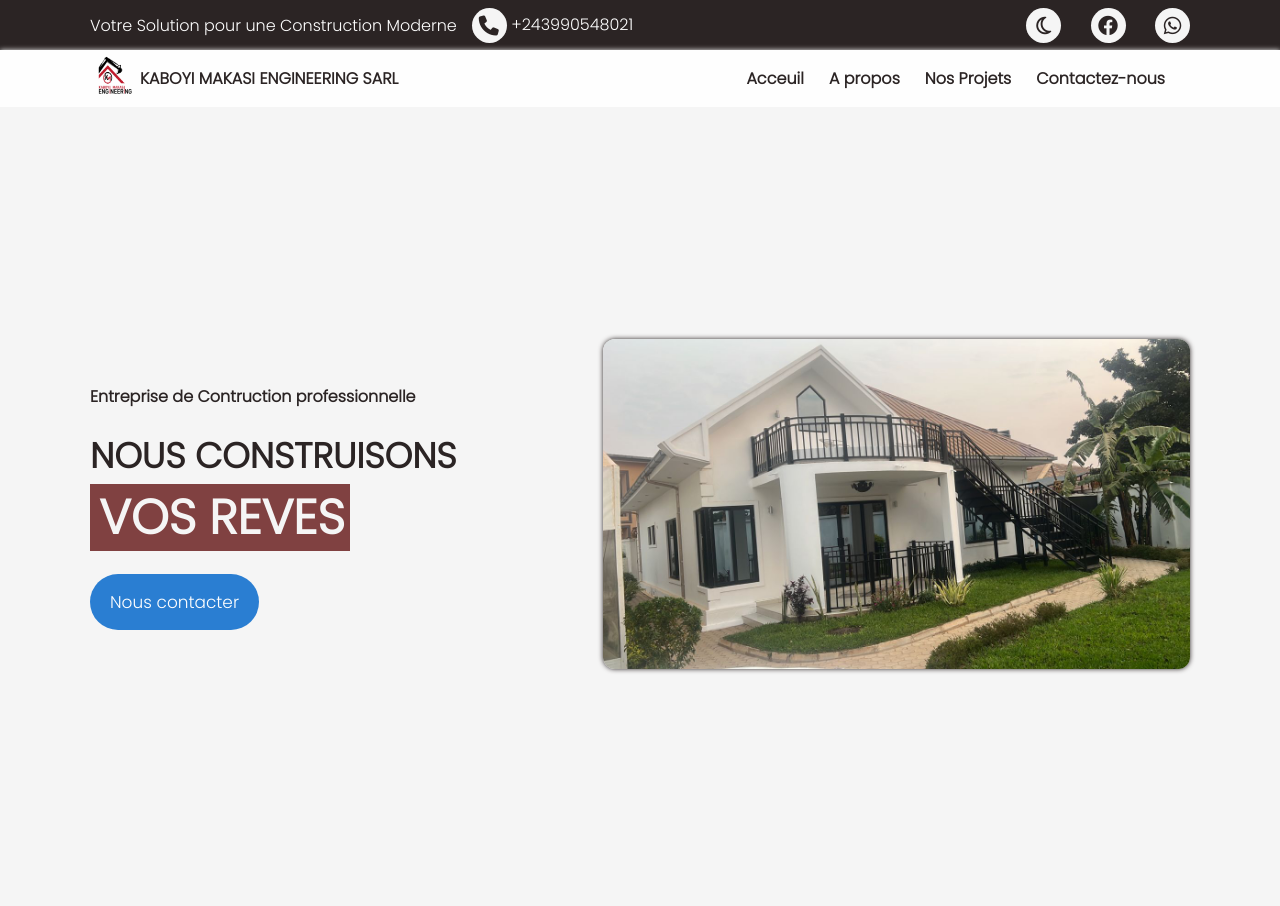
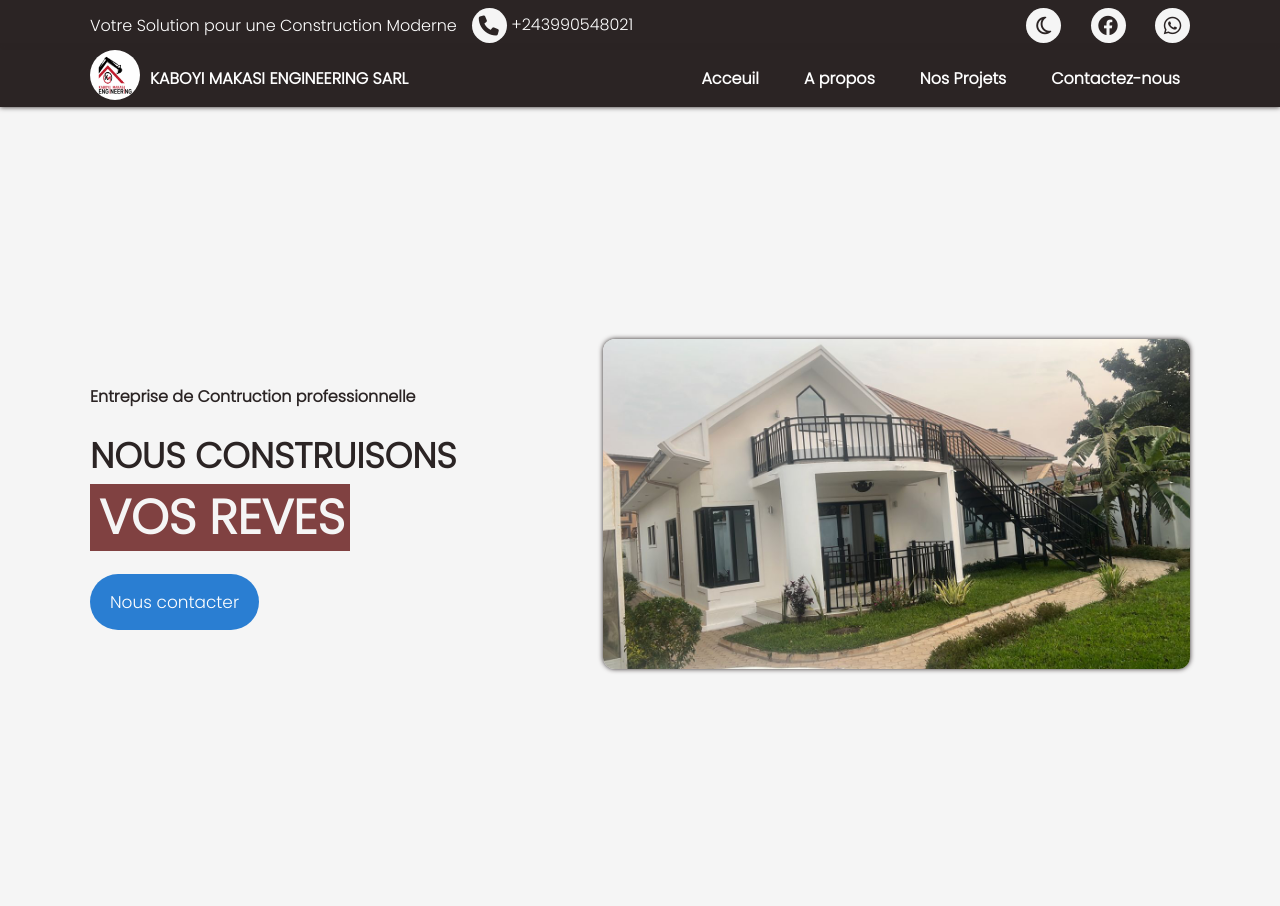
Before and after one commit to MarcellinMweze/site-kaboyimakasi, a PHP site: page / in a window 1280 px wide. Shown: the top 906 px of the page. Run offline with PHP 8.4, Linux system fonts and the light colour scheme.

Commit message:
Ajout navbar et autres

```diff
--- a/index.php
+++ b/index.php
@@ -21,7 +21,7 @@ include('./header.php');
         </div>
         <div class="apercu">
             <div class="section">
-                <h2>Aperçu</h2>
+                <h2 id="apropos">Aperçu</h2>
                 <div class="contener-apercu">
                     <div class="contener-apercu">
                         <div class="apercu">
--- a/navbar.php
+++ b/navbar.php
@@ -26,7 +26,7 @@ include('./header.php');
             <div class="liens">
                 <ul>
                     <li><a href="./index.php">Acceuil</a></li>
-                    <li><a href="">A propos</a></li>
+                    <li><a href="#apropos">A propos</a></li>
                     <li><a href="./nosprojets.php">Nos Projets</a></li>
                     <li><a href="">Contactez-nous</a></li>
                 </ul>
--- a/nosprojets.php
+++ b/nosprojets.php
@@ -1,5 +1,5 @@
 <!DOCTYPE html>
-<html lang="en">
+<html lang="fr">
 
 <?php
 include('./header.php');
--- a/style.css
+++ b/style.css
@@ -111,9 +111,15 @@ body {
 
 /* Style de la Section navbar */
 .navbar {
-  box-shadow: 0px 0px 5px var(--background3);
+  box-shadow: 0px 0px 5px var(--background2);
+  background: var(--background2);
   position: sticky;
   top: 50px;
+  color: var(--ecrit);
+}
+
+.navbar span {
+  margin-left: 10px;
 }
 
 .logo {
@@ -124,6 +130,7 @@ body {
 .logo img {
   width: 50px;
   height: 50px;
+  border-radius: 50%;
 }
 
 .section.nav {
@@ -137,7 +144,17 @@ body {
 }
 
 .section.nav .liens ul li a {
-  margin-right: 25px;
+  margin-left: 25px;
+  color: var(--background2);
+  font-weight: 600;
+  padding: 10px;
+  color: var(--ecrit);
+}
+
+.section.nav .liens ul li a:hover,
+.aide ul li a:hover {
+  background: var(--ecrit);
+  border-radius: 8px;
   color: var(--background2);
   font-weight: 600;
 }
@@ -287,13 +304,6 @@ body {
   font-weight: 500;
 }
 
-.aide ul li a:hover {
-  background: var(--ecrit);
-  border-radius: 8px;
-  color: var(--background2);
-  font-weight: 600;
-}
-
 .expertise,
 .aide,
 .contact {
```
